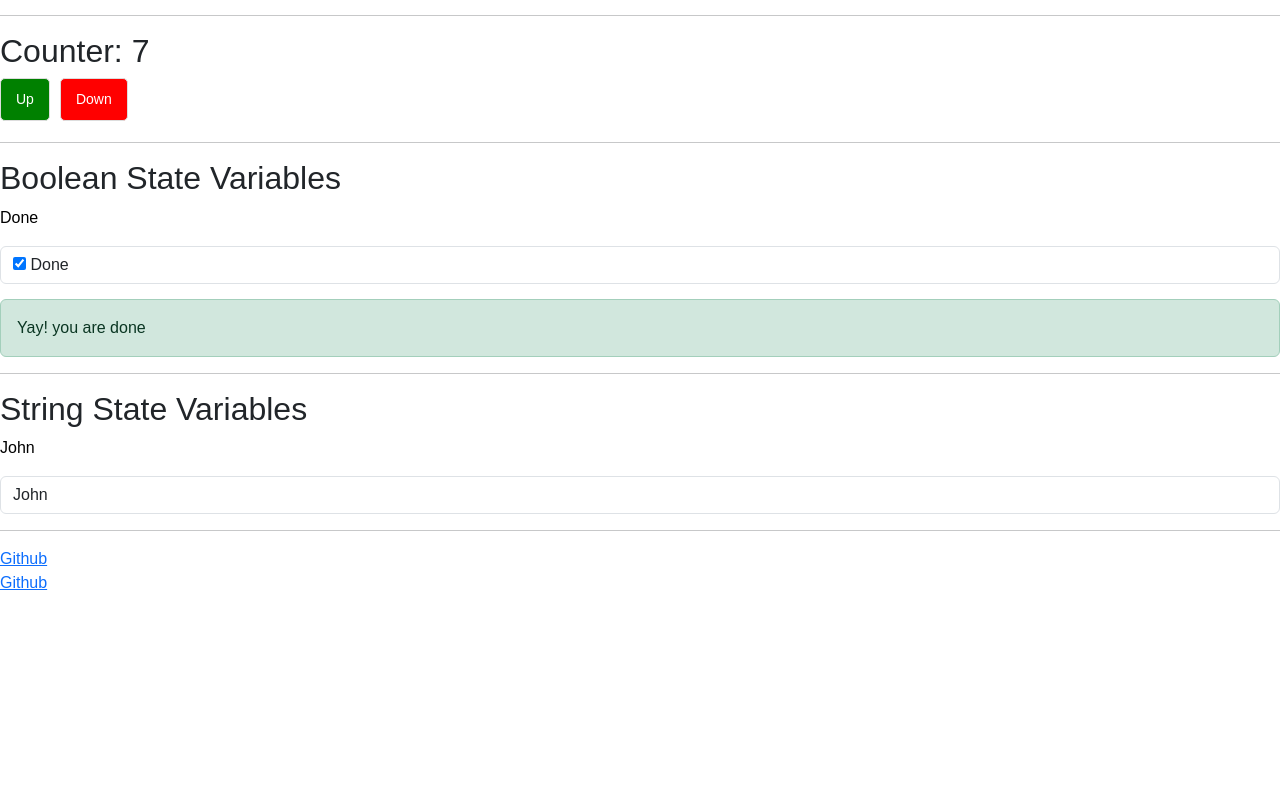
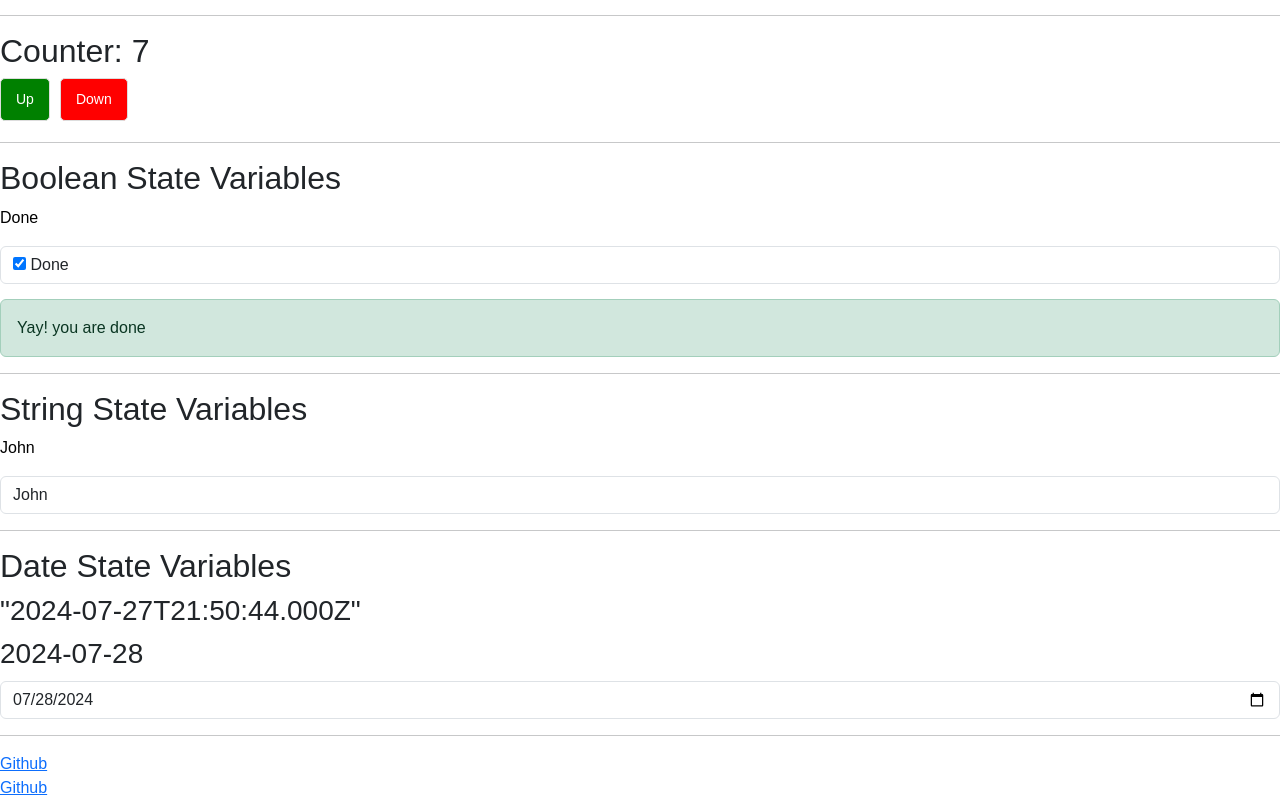
Before and after one commit to thisissophiawang/kanbas-react-web-app, a React (Create React App) app: page /#/Labs/Lab4 in a window 1280 px wide. Shown: the part 833-1633 px from the top of the page. Before the commit the page ends 1428 px from the top, so only its background shows below. Built offline with nearby package versions, Linux system fonts and the light colour scheme.

Commit message:
add DateStateVariable component in the lab4.

```diff
--- /dev/null
+++ b/src/Labs/Lab4/DateStateVariable.tsx
@@ -0,0 +1,23 @@
+import React, { useState } from "react";
+export default function DateStateVariable() {
+  const [startDate, setStartDate] = useState(new Date());
+  const dateObjectToHtmlDateString = (date: Date) => {
+    return `${date.getFullYear()}-${date.getMonth() + 1 < 10 ? 0 : ""}${
+      date.getMonth() + 1
+    }-${date.getDate() + 1 < 10 ? 0 : ""}${date.getDate() + 1}`;
+  };
+  return (
+    <div id="wd-date-state-variables">
+      <h2>Date State Variables</h2>
+      <h3>{JSON.stringify(startDate)}</h3>
+      <h3>{dateObjectToHtmlDateString(startDate)}</h3>
+      <input
+        className="form-control"
+        type="date"
+        value={dateObjectToHtmlDateString(startDate)}
+        onChange={(e) => setStartDate(new Date(e.target.value))}
+      />
+      <hr/>
+    </div>
+  );
+}
--- a/src/Labs/Lab4/index.tsx
+++ b/src/Labs/Lab4/index.tsx
@@ -6,6 +6,9 @@ import EventObject from "./EventObject";
 import Counter from "./Counter";
 import BooleanStateVariables from "./BooleanStateVariables";
 import StringStateVariables from "./StringStateVariables";
+import DateStateVariable from "./DateStateVariable";
+
+
 
 export default function Lab4() {
     function sayHello() {
@@ -22,6 +25,7 @@ export default function Lab4() {
             <Counter />
             <BooleanStateVariables />
             <StringStateVariables />
+            <DateStateVariable />
         </div>
     );
 }
```
